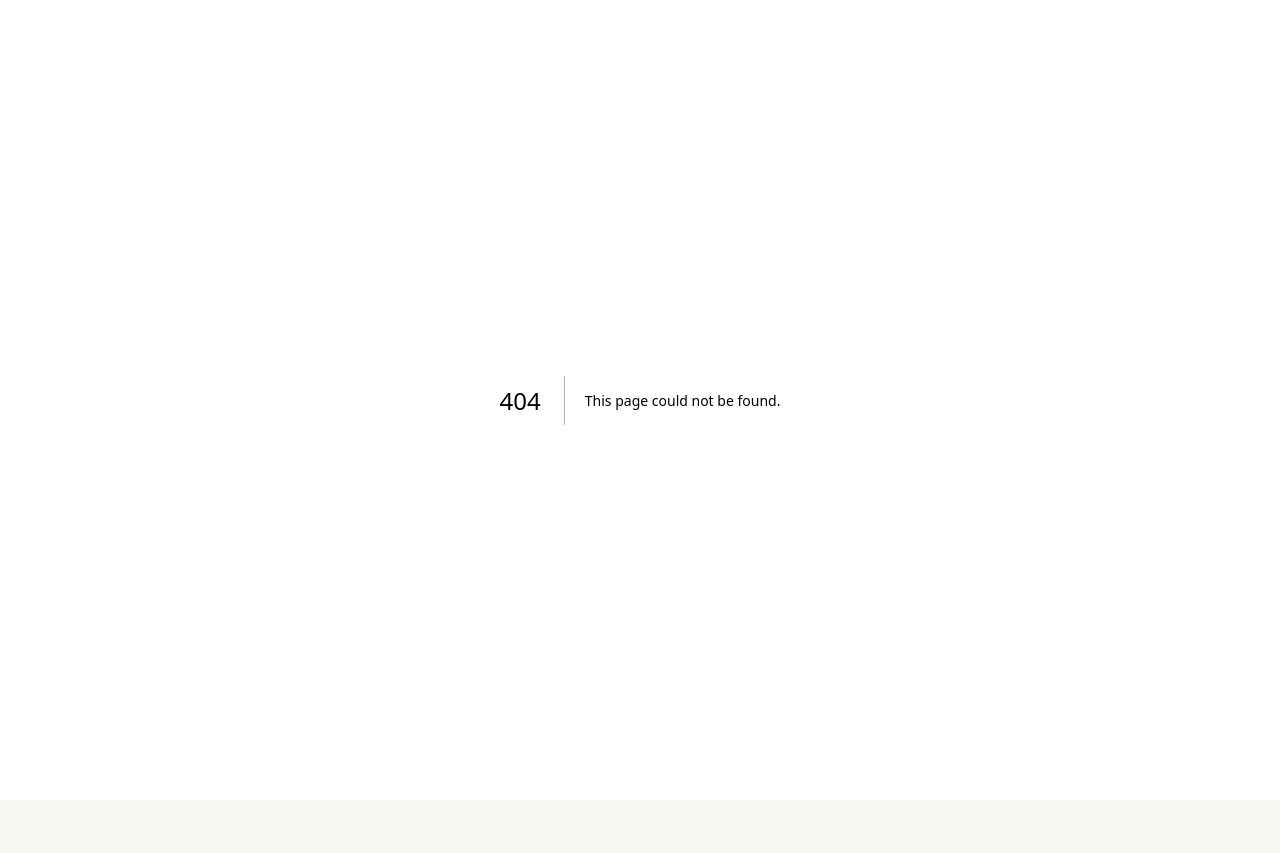
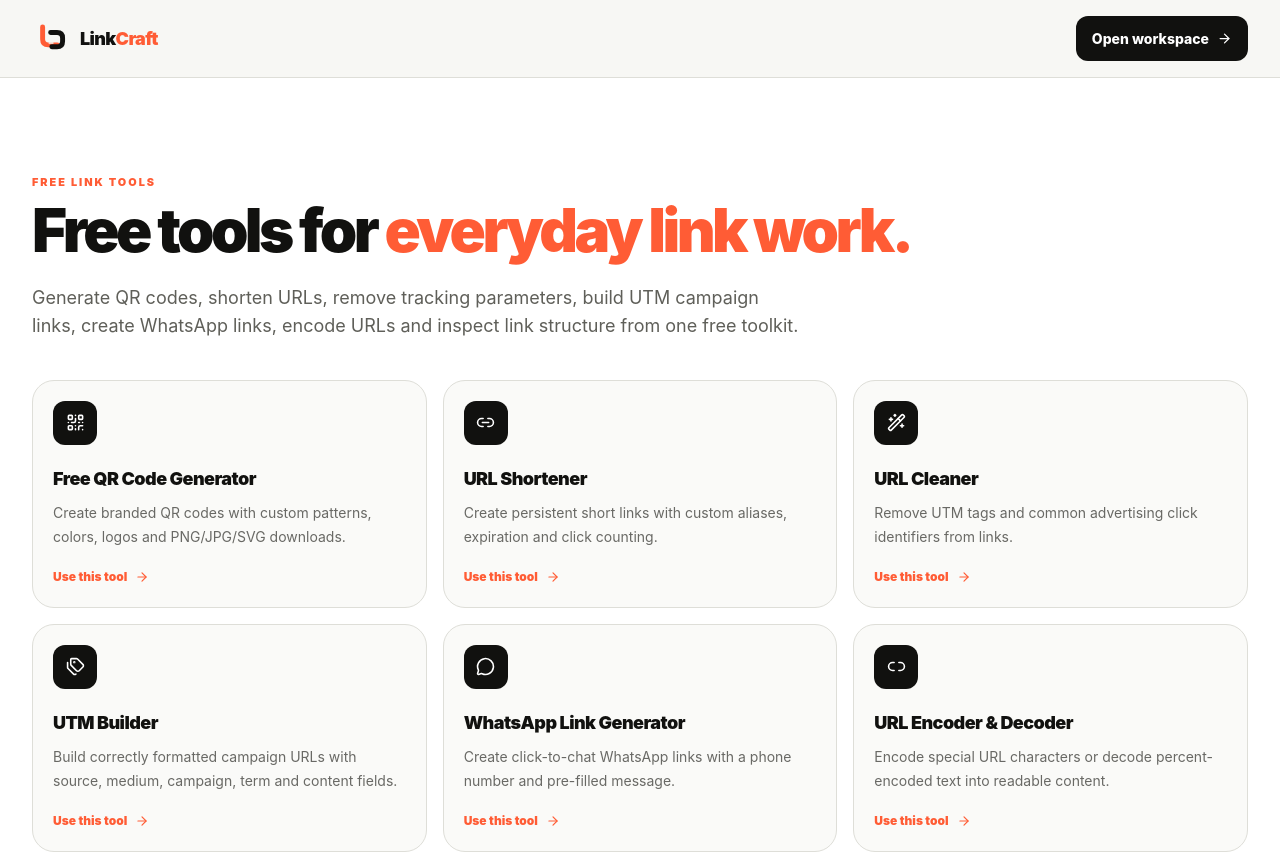
Before and after one commit to merajNizBaloch/LinkCraft, a Next.js app: page /free-link-tools in a window 1280 px wide. Before the commit this address had no page. Shown: the top 853 px of the page. Before the commit the page ends 800 px from the top, so only its background shows below. Built offline with nearby package versions, Linux system fonts and the light colour scheme.

Commit message:
seo: add Free Link Tools landing page

```diff
--- /dev/null
+++ b/app/free-link-tools/page.tsx
@@ -0,0 +1,76 @@
+import type { Metadata } from "next";
+import Image from "next/image";
+import Link from "next/link";
+import { ArrowRight, Link2, MessageCircle, QrCode, ScanSearch, Tags, Unlink2, WandSparkles } from "lucide-react";
+
+export const metadata: Metadata = {
+  title: "Free Link Tools — QR, URL Shortener, Cleaner & UTM Builder",
+  description:
+    "Use free online link tools in one place: QR code generator, URL shortener, tracking URL cleaner, UTM builder, WhatsApp link generator, encoder and URL inspector.",
+  alternates: { canonical: "/free-link-tools" },
+  openGraph: {
+    title: "Free Link Tools — QR, URL Shortener, Cleaner & More | LinkCraft",
+    description: "Free tools for QR codes, short links, clean URLs, UTM campaigns, WhatsApp links and URL inspection.",
+    url: "/free-link-tools",
+  },
+};
+
+const tools = [
+  [QrCode, "Free QR Code Generator", "Create branded QR codes with custom patterns, colors, logos and PNG/JPG/SVG downloads.", "/free-qr-code-generator"],
+  [Link2, "URL Shortener", "Create persistent short links with custom aliases, expiration and click counting.", "/shorten"],
+  [WandSparkles, "URL Cleaner", "Remove UTM tags and common advertising click identifiers from links.", "/#workspace"],
+  [Tags, "UTM Builder", "Build correctly formatted campaign URLs with source, medium, campaign, term and content fields.", "/#workspace"],
+  [MessageCircle, "WhatsApp Link Generator", "Create click-to-chat WhatsApp links with a phone number and pre-filled message.", "/#workspace"],
+  [Unlink2, "URL Encoder & Decoder", "Encode special URL characters or decode percent-encoded text into readable content.", "/#workspace"],
+  [ScanSearch, "URL Inspector", "Inspect protocol, host, path, port, fragment and query parameters inside a URL.", "/#workspace"],
+] as const;
+
+export default function FreeLinkToolsPage() {
+  return (
+    <main className="min-h-screen bg-[#f7f7f4] text-[#11110f]">
+      <header className="border-b border-[#deded8] bg-[#f7f7f4]/95 backdrop-blur">
+        <div className="mx-auto flex max-w-7xl items-center justify-between px-5 py-4 md:px-8">
+          <Link href="/" className="inline-flex items-center gap-3 font-black tracking-[-0.04em]">
+            <Image src="/linkcraft-mark.svg" alt="LinkCraft" width={36} height={36} priority />
+            <span className="text-lg">Link<span className="text-[#FF5C35]">Craft</span></span>
+          </Link>
+          <Link href="/" className="primary-action">Open workspace <ArrowRight size={15} /></Link>
+        </div>
+      </header>
+
+      <section className="border-b border-[#deded8] bg-white">
+        <div className="mx-auto max-w-7xl px-5 py-16 md:px-8 md:py-24">
+          <div className="max-w-4xl">
+            <div className="section-kicker">Free Link Tools</div>
+            <h1 className="mt-3 text-4xl font-black leading-[0.96] tracking-[-0.06em] sm:text-5xl md:text-6xl">
+              Free tools for <span className="text-[#FF5C35]">everyday link work.</span>
+            </h1>
+            <p className="mt-6 max-w-3xl text-base leading-7 text-[#5f5f59] md:text-lg">
+              Generate QR codes, shorten URLs, remove tracking parameters, build UTM campaign links, create WhatsApp links, encode URLs and inspect link structure from one free toolkit.
+            </p>
+          </div>
+
+          <div className="mt-10 grid gap-4 md:grid-cols-2 lg:grid-cols-3">
+            {tools.map(([Icon, title, copy, href]) => (
+              <Link key={title} href={href} className="feature-card group rounded-[22px] border border-[#deded8] bg-[#fafaf8] p-5">
+                <div className="grid h-11 w-11 place-items-center rounded-xl bg-[#11110f] text-white transition group-hover:bg-[#FF5C35]"><Icon size={19} /></div>
+                <h2 className="mt-5 text-lg font-black tracking-[-0.03em]">{title}</h2>
+                <p className="mt-2 text-sm leading-6 text-[#696965]">{copy}</p>
+                <span className="mt-5 inline-flex items-center gap-2 text-xs font-black text-[#FF5C35]">Use this tool <ArrowRight size={14} /></span>
+              </Link>
+            ))}
+          </div>
+        </div>
+      </section>
+
+      <section className="mx-auto max-w-5xl px-5 py-14 md:px-8 md:py-20">
+        <div className="rounded-[30px] bg-[#11110f] p-7 text-white md:p-10">
+          <div className="section-kicker">LinkCraft</div>
+          <h2 className="mt-3 text-3xl font-black tracking-[-0.05em] md:text-4xl">One link. Seven useful actions.</h2>
+          <p className="mt-4 max-w-2xl text-sm leading-6 text-white/55">LinkCraft is built by TechCraft as a fast, practical collection of link utilities that work together instead of forcing you across multiple websites.</p>
+          <Link href="/" className="mt-6 inline-flex items-center gap-2 rounded-xl bg-white px-5 py-3 text-sm font-black text-[#11110f] transition hover:bg-[#FF5C35] hover:text-white">Open LinkCraft <ArrowRight size={16} /></Link>
+        </div>
+      </section>
+    </main>
+  );
+}
```
